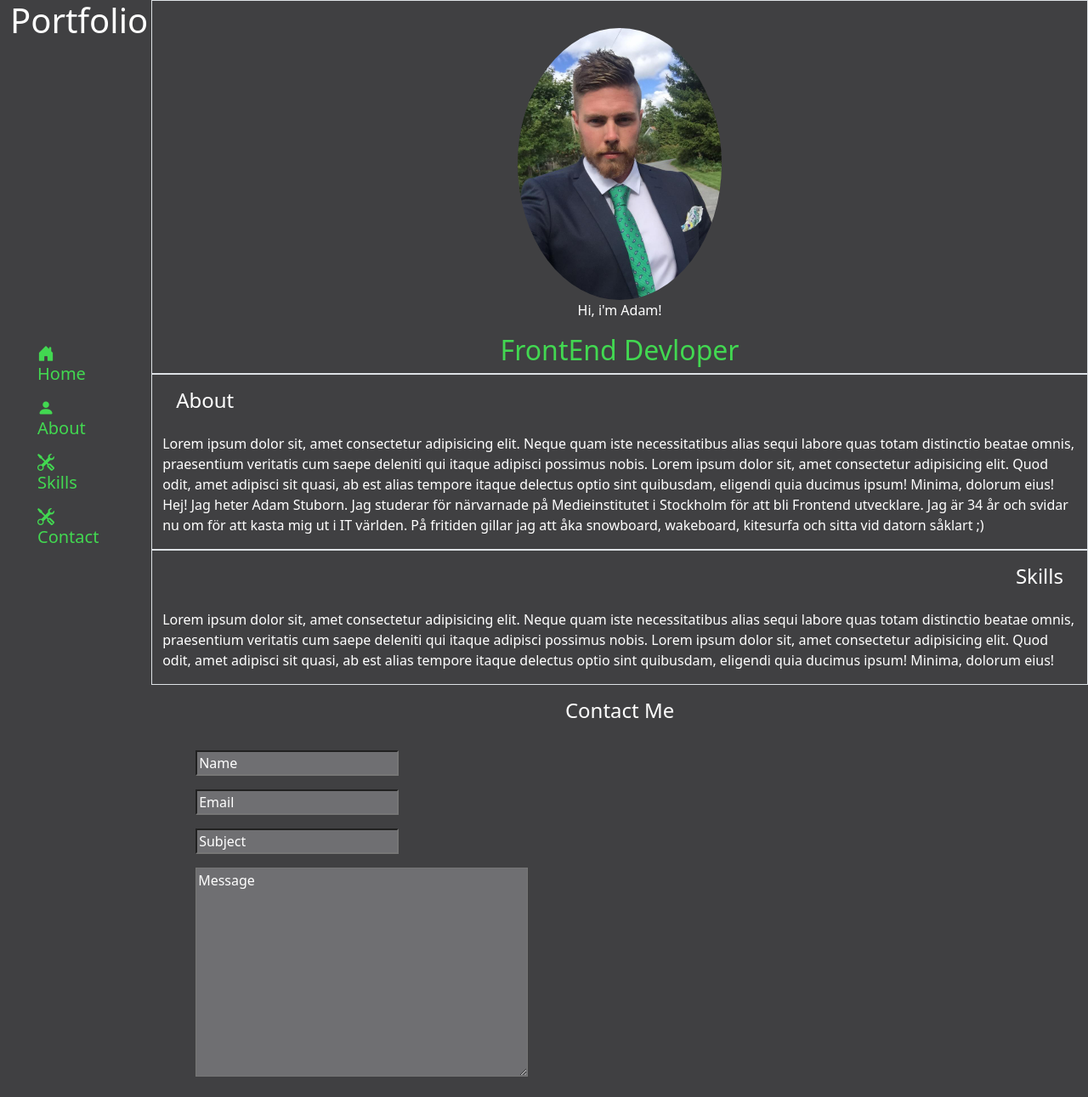
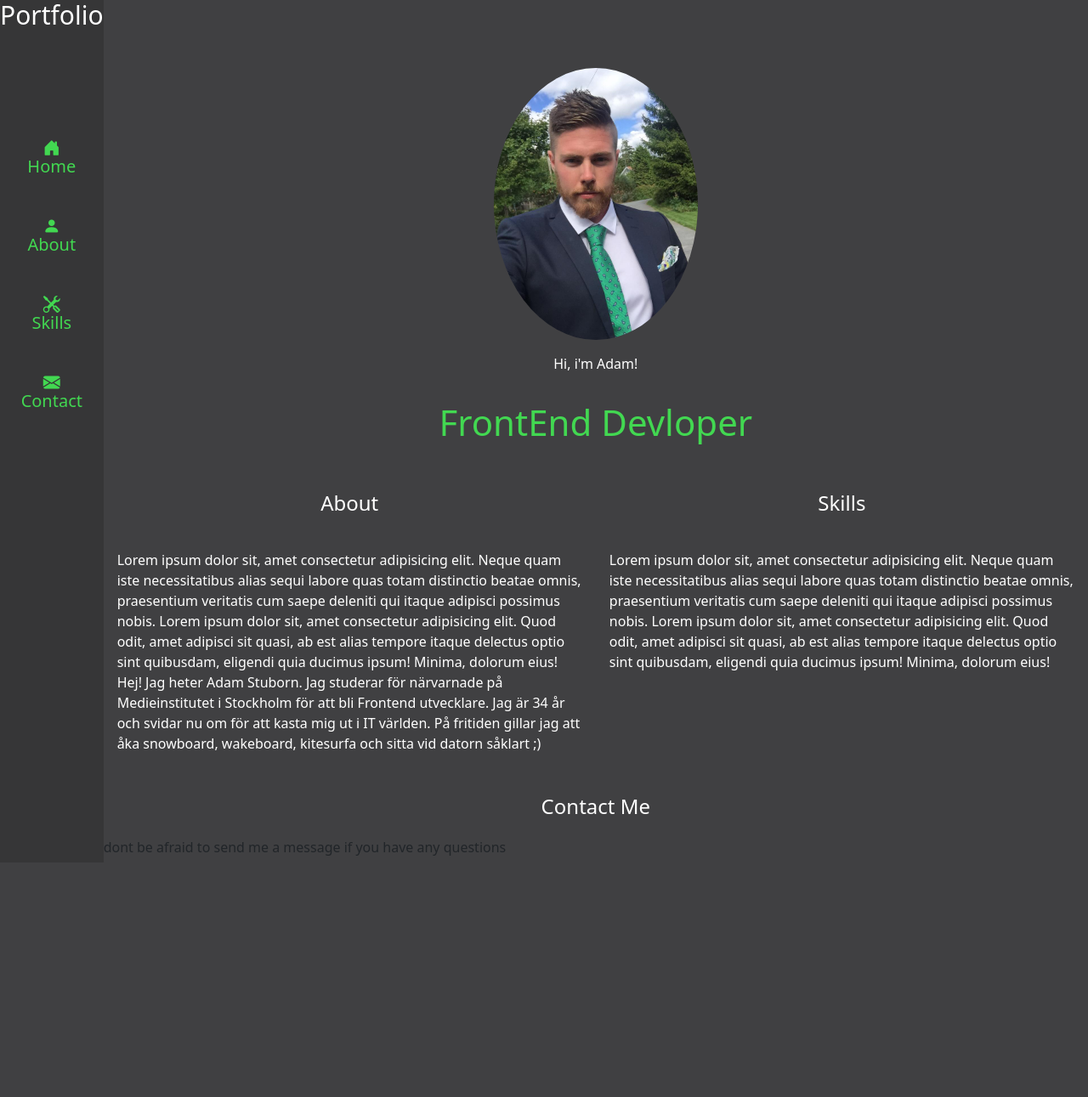
Before and after one commit to Stuuben/Portfolio, a plain HTML site: page index.html in a window 1280 px wide. Shown: the whole page at 85% size. After the commit the page ends 1015 px from the top, so only its background shows below. Drawn offline with nearby package versions, Linux system fonts and the light colour scheme.

Commit message:
fått layouten att fungera som den ska. tog bort all bootstrap layout.

```diff
--- a/css/index.css
+++ b/css/index.css
@@ -1,20 +1,31 @@
-html {
+
+body {
+    background-color: #404042;
+    position: relative;
+}
+header {
+    padding: 0;
+    background-color:#363637;
+}
+.container-fluid {
+    padding: 0;
     margin: 0;
+    min-height: 100vh;
+}
+ul {
+    display: flex;
+    justify-content: space-around;
     padding: 0;
 }
-body {
-    background-color: #404042;
-}
-header, h1 {
-    padding: 0;
-}
-.container-fluid {
-
-    height: 100vh auto;
+i {
+    display: flex;
+    justify-content: center;
 }
 h1 {
     color: #FFFFFF;
-
+    display: flex;
+    justify-content: center;
+    font-size: 30px;
 }
 h3, h4 {
     color: #FFFFFF;
@@ -22,47 +33,48 @@ h3, h4 {
 }
 h2 {
     color:#42D851;
+    font-size: 42px;
+}
+h5 {
+    text-align: center;
 }
 p {
     color: #FFFFFF;
+    padding: 1rem
 
+}
+article h4 {
+    text-align: center;
 }
 li {
     list-style:none;
-
 }
 a {
     text-decoration: none;
-    font-style: none;
+    font-style: unset;
     font-weight: bold;
     color: #42D851;
     transition: color 0.3s ease-in-out;
-
 }
 a:hover {
     color:#FFFFFF;
-
-
 }
-
 .img-container {
-   margin-top: 2rem;
+   margin-top: 5rem;
     display: flex;
     justify-content: center;
 }
 .img-container img {
   width: 30vh;
-  border-radius: 50%
+  border-radius: 50%;
 }
 form {
     display: flex;
     position: relative;
-
 }
 input {
     display: flex;
 }
-
 form ul {
     list-style-type: none;
     position: relative;
@@ -77,43 +89,74 @@ form li {
     display: flex;
     justify-content: space-between;
 }
-ul
+.content {
+    margin-top: 5vh;
+}
 
-li.box {
-
-    width: 100%;
-    display: flex;
-}
+@media screen and (min-width: 768px) {
+     .container-fluid {
+       display: flex;
+    }
+    header {
+     display: flex;
+     flex-direction: column;
+    }
+    ul {
+        display: flex;
+        flex-direction: column;
+        align-items: center;
+        width: 100%;
+        margin-top: 10vh;
 
 
 
-@media screen and (min-width: 768px) {
-    .container-fluid {
-        display: flex;
-        position: relative;
     }
     nav {
         display: flex;
         flex-direction: column;
-    }
-    header {
-       padding-right: 1rem;
+
+
 
     }
-    h1 {
+    li {
+        margin-top: 5vh;
+    }
+
+
+}
+
+@media screen and (min-width: 1200px) {
+
+    .content {
+        display: flex;
+   position: relative;
+
+
 
     }
+    #about {
 
-    nav {
-       display: flex;
-       justify-content:space-evenly;
-       height: 30%;
-
-    }
+        display: flex;
+        flex-direction: column;
+        justify-content: center;
+        width: 100%;
 
 
 
 
+    }
+    #skills {
+        display: flex;
+        width: 100%;
 
 
+
+    }
+    section.content article {
+        display: flex;
+        flex-direction: column;
+
+
+
+    }
 }
--- a/index.html
+++ b/index.html
@@ -18,111 +18,89 @@
       integrity="sha384-u1OknCvxWvY5kfmNBILK2hRnQC3Pr17a+RTT6rIHI7NnikvbZlHgTPOOmMi466C8"
       crossorigin="anonymous"
     ></script>
-    <link rel="stylesheet" href="https://cdn.jsdelivr.net/npm/bootstrap-icons@1.9.1/font/bootstrap-icons.css">
+    <link
+      rel="stylesheet"
+      href="https://cdn.jsdelivr.net/npm/bootstrap-icons@1.9.1/font/bootstrap-icons.css"
+    />
     <link href="/css/index.css" rel="stylesheet" />
   </head>
+
   <body>
     <main class="container-fluid">
-      <header class="row text-center">
+      <header>
         <h1>Portfolio</h1>
-        <nav class="row">
-          <section class="col-3 text-center">
+        <nav>
+          <section>
+            <article>
               <ul>
                 <li>
-                <a href="#home"><h5><i class="bi bi-house-door-fill"></i>Home</h5></a>
+                  <a href="#home"
+                    ><h5><i class="bi bi-house-door-fill"></i>Home</h5></a
+                  >
+                </li>
+                <li>
+                  <a href="#about"
+                    ><h5><i class="bi bi-person-fill"></i>About</h5></a
+                  >
+                </li>
+                <li>
+                  <a href="#skills"
+                    ><h5><i class="bi bi-tools"></i>Skills</h5></a
+                  >
+                </li>
+                <li>
+                  <a href="#contact"
+                    ><h5><i class="bi bi-envelope-fill"></i>Contact</h5></a
+                  >
                 </li>
               </ul>
-            <ul>
-              <li>
-                <a href="#about"><h5><i class="bi bi-person-fill"></i>About</h5></a>
-              </li>
-            </ul>
-            <ul>
-              <li>
-                <a href="#skills"><h5><i class="bi bi-tools"></i>Skills</h5></a>
-            </ul>
-            <ul>
-              <li>
-                <a href="#contact"><h5><i class="bi bi-tools"></i>Contact</h5></a>
-              </li>
-            </ul>
-
-
-
-
-
-
-
+            </article>
           </section>
         </nav>
         <aside class="Social"></aside>
       </header>
-      <div class="row">
-        <article id="home" class="col-12 col-md-12 col-lg-12 border">
+      <div class="wrapper">
+        <article id="home">
           <div class="img-container">
-            <img class="col-12" src="/assets/jagjag.jpg" alt="Adam" />
+            <img src="/assets/jagjag.jpg" alt="Profilbild" />
           </div>
           <p class="text-center">Hi, i'm Adam!</p>
-          <p class="text-center"></p>
           <h2 class="text-center">FrontEnd Devloper</h2>
         </article>
-        <article id="about" class="row-12 col-md-12 col-lg-12 border">
+        <section class="content">
+          <article id="about">
             <h4>About</h4>
             <p>
-            Lorem ipsum dolor sit, amet consectetur adipisicing elit. Neque quam
-            iste necessitatibus alias sequi labore quas totam distinctio beatae
-            omnis, praesentium veritatis cum saepe deleniti qui itaque adipisci
-            possimus nobis. Lorem ipsum dolor sit, amet consectetur adipisicing
-            elit. Quod odit, amet adipisci sit quasi, ab est alias tempore
-            itaque delectus optio sint quibusdam, eligendi quia ducimus ipsum!
-            Minima, dolorum eius! Hej! Jag heter Adam Stuborn. Jag studerar för
-            närvarnade på Medieinstitutet i Stockholm för att bli Frontend
-            utvecklare. Jag är 34 år och svidar nu om för att kasta mig ut i IT
-            världen. På fritiden gillar jag att åka snowboard, wakeboard,
-            kitesurfa och sitta vid datorn såklart ;)
+              Lorem ipsum dolor sit, amet consectetur adipisicing elit. Neque
+              quam iste necessitatibus alias sequi labore quas totam distinctio
+              beatae omnis, praesentium veritatis cum saepe deleniti qui itaque
+              adipisci possimus nobis. Lorem ipsum dolor sit, amet consectetur
+              adipisicing elit. Quod odit, amet adipisci sit quasi, ab est alias
+              tempore itaque delectus optio sint quibusdam, eligendi quia
+              ducimus ipsum! Minima, dolorum eius! Hej! Jag heter Adam Stuborn.
+              Jag studerar för närvarnade på Medieinstitutet i Stockholm för att
+              bli Frontend utvecklare. Jag är 34 år och svidar nu om för att
+              kasta mig ut i IT världen. På fritiden gillar jag att åka
+              snowboard, wakeboard, kitesurfa och sitta vid datorn såklart ;)
             </p>
           </article>
-        <article id="skills" class="row-12 col-md-12 col-lg-12 border">
-          <h4 class="text-end">Skills</h4>
+          <article id="skills">
+            <h4>Skills</h4>
             <p>
-            Lorem ipsum dolor sit, amet consectetur adipisicing elit. Neque quam
-            iste necessitatibus alias sequi labore quas totam distinctio beatae
-            omnis, praesentium veritatis cum saepe deleniti qui itaque adipisci
-            possimus nobis. Lorem ipsum dolor sit, amet consectetur adipisicing
-            elit. Quod odit, amet adipisci sit quasi, ab est alias tempore
-            itaque delectus optio sint quibusdam, eligendi quia ducimus ipsum!
-            Minima, dolorum eius!
+              Lorem ipsum dolor sit, amet consectetur adipisicing elit. Neque
+              quam iste necessitatibus alias sequi labore quas totam distinctio
+              beatae omnis, praesentium veritatis cum saepe deleniti qui itaque
+              adipisci possimus nobis. Lorem ipsum dolor sit, amet consectetur
+              adipisicing elit. Quod odit, amet adipisci sit quasi, ab est alias
+              tempore itaque delectus optio sint quibusdam, eligendi quia
+              ducimus ipsum! Minima, dolorum eius!
             </p>
           </article>
-        <article id="contact" class="row-12">
-          <h4 class="text-center">Contact Me</h4>
-
-          <form class="row-12 col-md-6">
-            <ul class="row-12 row-md-12">
-              <!-- <li class="box">
-                  <input type="text" id="name" placeholder="Name" />
-                  <input type="email" id="email" required placeholder="Email" />
-                </li> -->
-              <li>
-                <input type="text" id="name" placeholder="Name" />
-              </li>
-              <li>
-                <input type="email" id="email" required placeholder="Email" />
-              </li>
-              <li>
-                <input type="text" id="subj" placeholder="Subject" />
-              </li>
-              <li>
-                <textarea
-                  name="Message"
-                  id="msg"
-                  cols="40"
-                  rows="10"
-                  placeholder="Message"
-                ></textarea>
-              </li>
-            </ul>
-          </form>
+        </section>
+        <article id="contact">
+          <h4>Contact Me</h4>
+          <h6>dont be afraid to send me a message if you have any questions</h6>
+          <form></form>
         </article>
       </div>
     </main>
```
Lines whose indentation alone changed are shown as unchanged.
